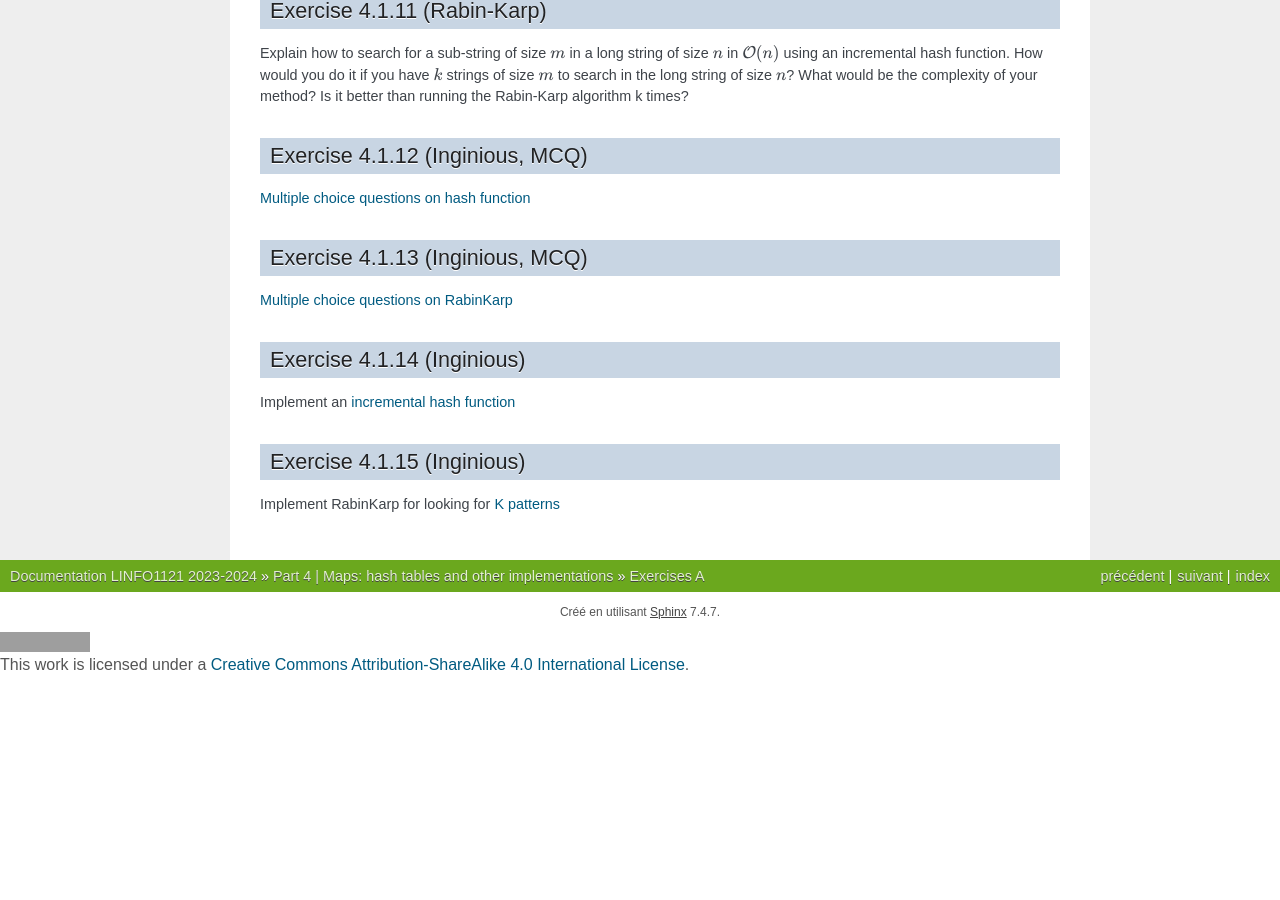
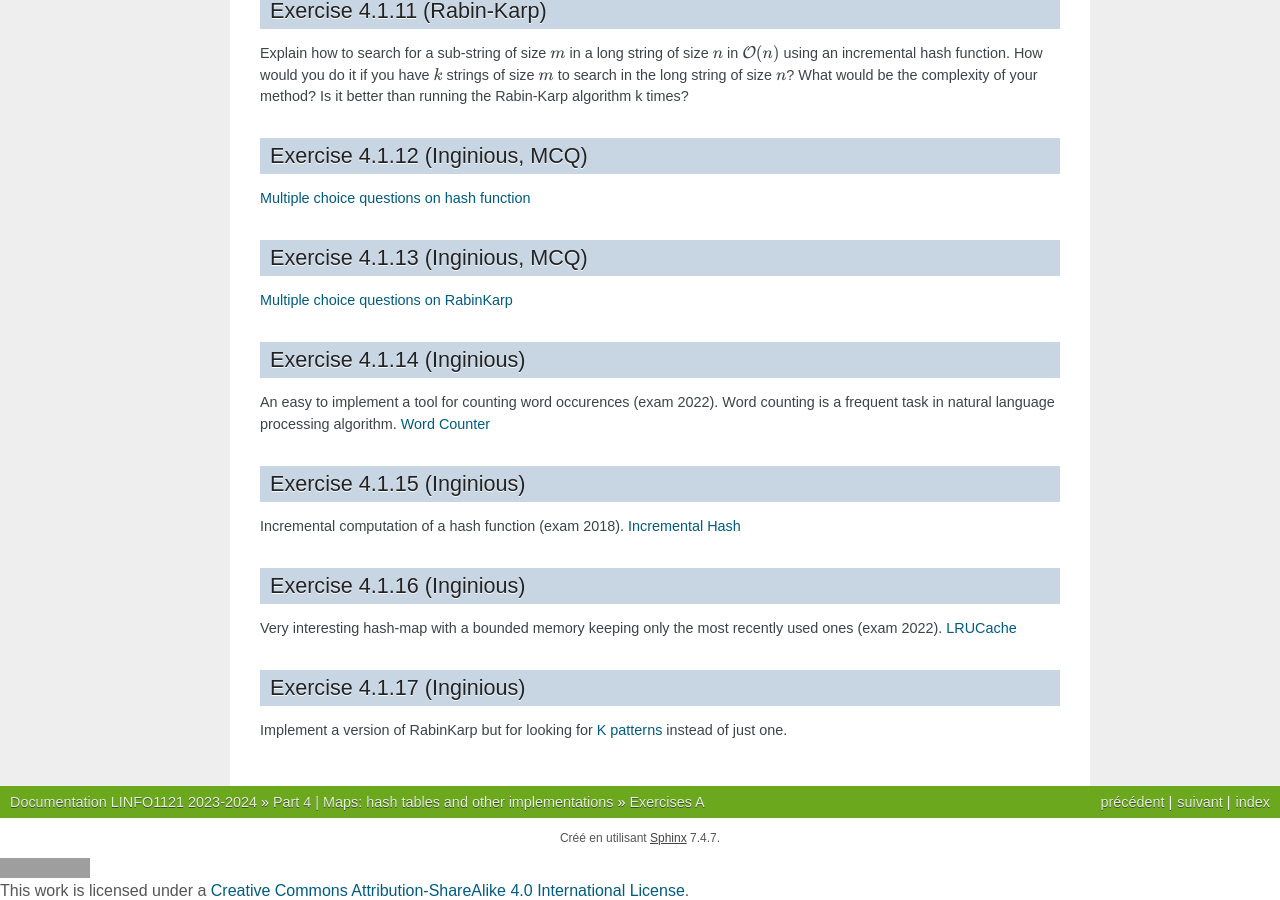
Before and after one commit to pschaus/LINFO1121, a Sphinx documentation site: the page built from source/part4/ex1.rst, in a window 1280 px wide and 900 px high, scrolled down 1667 px. Built offline with Sphinx 7.4.7, drawn with Linux system fonts in a browser that asks for light colours; before the commit the page ends 2341 px from its top, so only the background shows below that; some of the changed text lies outside the part shown; grey boxes are pictures that could not be loaded.

Commit message:
many tasks added

```diff
--- a/source/part2/ex1.rst
+++ b/source/part2/ex1.rst
@@ -315,3 +315,8 @@ Exercise 2.1.13 (Inginious)
 """"""""""""""""""""""""""""""
 
 Complete (without reading the book since you won't have it at the exam) the implementation of `Merge Sort <https://inginious.info.ucl.ac.be/course/LINFO1121/sorting_MergeSort>`_
+
+Exercise 2.1.14 (Inginious)
+""""""""""""""""""""""""""""""
+
+Help the photograph to arrange players of two soccer teams so that every body is visible on the picture (exam 2022) `Photo <https://inginious.info.ucl.ac.be/course/LINFO1121/sorting_Photo>`_
--- a/source/part4/ex1.rst
+++ b/source/part4/ex1.rst
@@ -219,14 +219,29 @@ Exercise 4.1.13 (Inginious, MCQ)
 
 `Multiple choice questions on RabinKarp <https://inginious.info.ucl.ac.be/course/LINFO1121-QCM/Part4QcmRk>`_
 
-
 Exercise 4.1.14 (Inginious)
 """""""""""""""""""""""""""""""""
 
-Implement an `incremental hash function <https://inginious.info.ucl.ac.be/course/LINFO1121/strings_IncrementalHash>`_
+An easy to implement a tool for counting word occurences (exam 2022).
+Word counting is a frequent task in natural language processing algorithm.
+`Word Counter <https://inginious.info.ucl.ac.be/course/LINFO1121/strings_WordCounter>`_
 
 
 Exercise 4.1.15 (Inginious)
 """""""""""""""""""""""""""""""""
 
-Implement RabinKarp for looking for `K patterns <https://inginious.info.ucl.ac.be/course/LINFO1121/strings_RabinKarp>`_
+Incremental computation of a hash function (exam 2018).
+`Incremental Hash <https://inginious.info.ucl.ac.be/course/LINFO1121/strings_IncrementalHash>`_
+
+
+Exercise 4.1.16 (Inginious)
+""""""""""""""""""""""""""""""""""""""""""""
+
+Very interesting hash-map with a bounded memory keeping only the most recently used ones (exam 2022).
+`LRUCache <https://inginious.info.ucl.ac.be/course/LINFO1121/searching_LRUCache>`_
+
+
+Exercise 4.1.17 (Inginious)
+"""""""""""""""""""""""""""""""""
+
+Implement a version of RabinKarp but for looking for `K patterns <https://inginious.info.ucl.ac.be/course/LINFO1121/strings_RabinKarp>`_ instead of just one.
```
Also changed, not shown: source/part3/ex1.rst (+13 -1 lines), source/part3/ex2.rst (+11 -0 lines), source/part4/ex2.rst (+14 -1 lines), source/part6/ex2.rst (+21 -3 lines).
